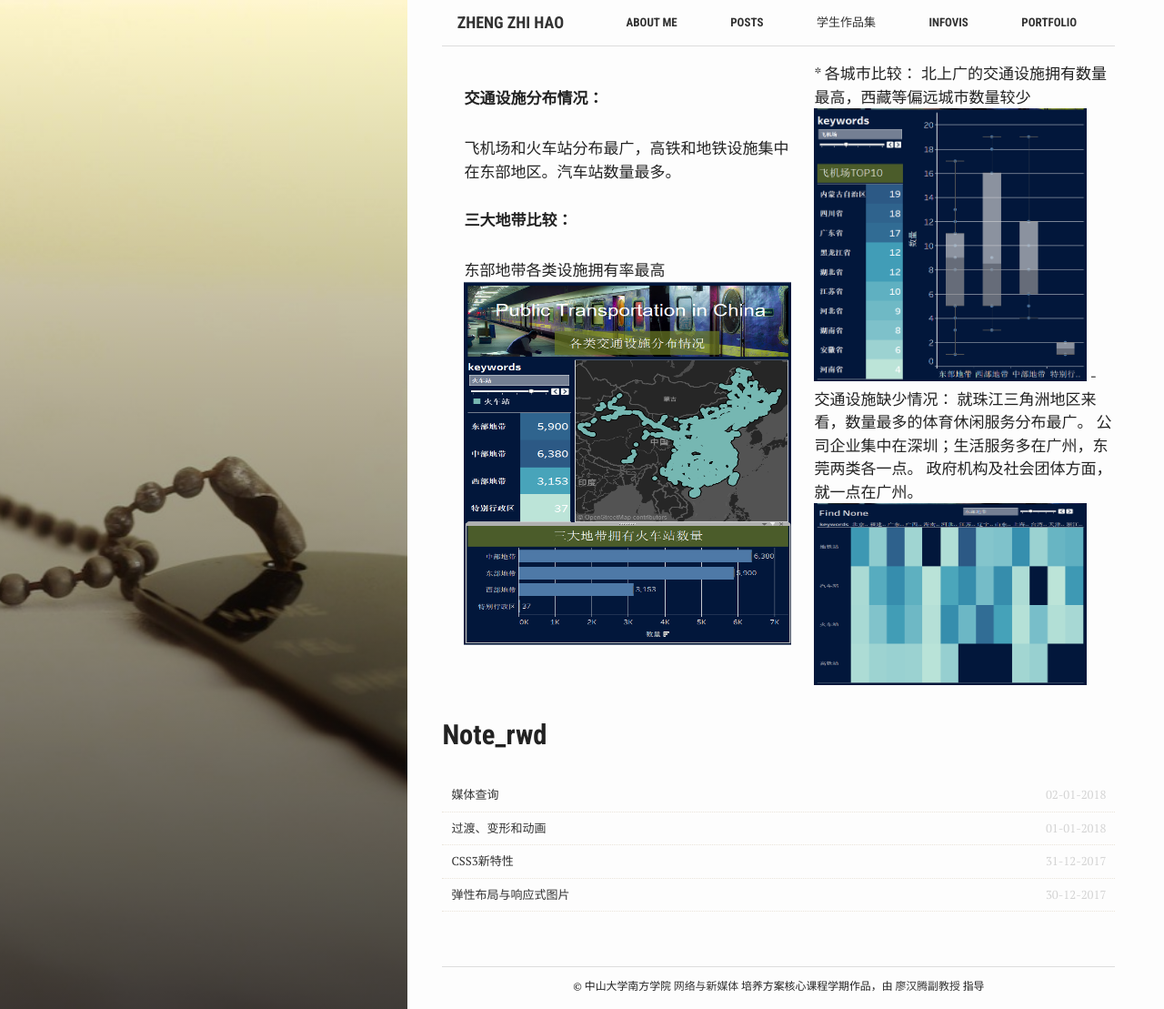
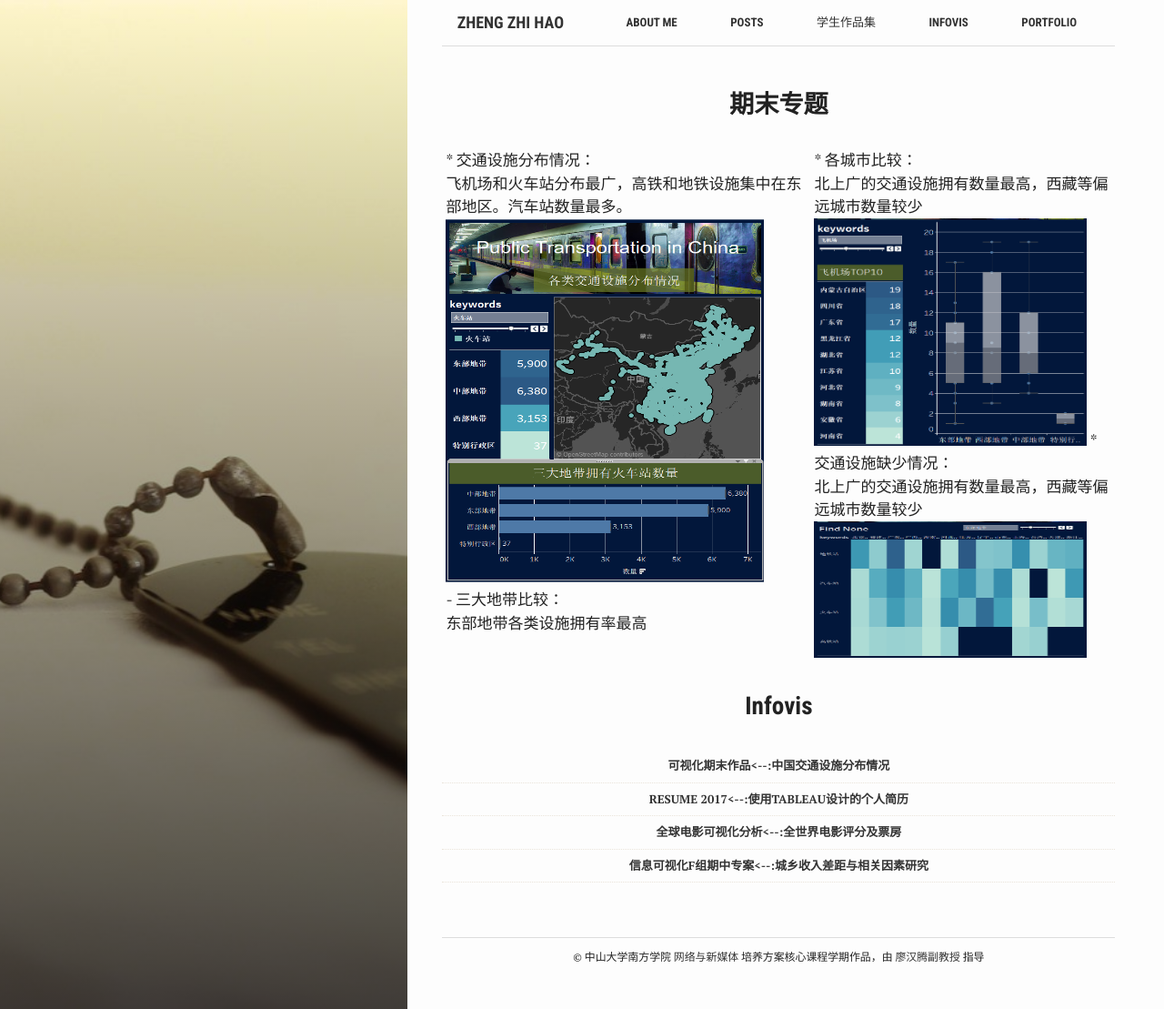
Before and after one commit to gerly1980/Jekyll, a Jekyll site: the page built from portfolio/index.md, in a window 1280 px wide and 1109 px high. Shown: the whole window at 91% size. Built offline with Jekyll 4.4.1, drawn with Linux system fonts in a browser that asks for light colours.

```diff
--- a/assets/_sass/_media-queries.scss
+++ b/assets/_sass/_media-queries.scss
@@ -182,11 +182,11 @@
 @media print {
   body { font-size: 17px;
   background-color:rgba(203,236,255,1);
-  padding:15mm 10mm  15mm  10mm ;}
+  padding:5mm 5mm 5mm 5mm;}
 
   h1 { font-size: 2em; }
   h2 { font-size: 1.8em; }
-  h3 { font-size: 1.6em; }
+  h3 { font-size: 1.4em; }
   h4 { font-size: 1.3em; }
   h5 { font-size: 1em; }
   h6 { font-size: .8em; }
--- a/portfolio/index.md
+++ b/portfolio/index.md
@@ -20,46 +20,37 @@
 <link rel="stylesheet" href="/portfolio/style.css">
 </head>
 <body>
+<h3>期末专题</h3>
 <div class="flexbox-container">
 	<div class="left" >
-<div class="col-sm-7" markdown="1"><!-- left -->
-##### 交通设施分布情况：
-飞机场和火车站分布最广，高铁和地铁设施集中在东部地区。汽车站数量最多。
-##### 三大地带比较：
-东部地带各类设施拥有率最高
-<img src="/portfolio/image/fenbu.jpg" alt="The picture of blog page" width="360px" height="400px">
-
-</div>
+* 交通设施分布情况：<br>飞机场和火车站分布最广，高铁和地铁设施集中在东部地区。汽车站数量最多。
+<img src="/portfolio/image/fenbu.jpg" alt="The picture of blog page" width="350px" height="400px">
+<br>- 三大地带比较：<br>东部地带各类设施拥有率最高
 	</div>
 	<div class="right">
-* 各城市比较：
-北上广的交通设施拥有数量最高，西藏等偏远城市数量较少
-<img src="/portfolio/image/shuliang.jpg" alt="The picture of blog page" width="300px" height="300px">
+* 各城市比较：<br>北上广的交通设施拥有数量最高，西藏等偏远城市数量较少
+<img src="/portfolio/image/shuliang.jpg" alt="The picture of blog page" width="300px" height="250px">
 
-- 交通设施缺少情况：
-就珠江三角洲地区来看，数量最多的体育休闲服务分布最广。
-公司企业集中在深圳；生活服务多在广州，东莞两类各一点。
-政府机构及社会团体方面，就一点在广州。
-<img src="/portfolio/image/none.jpg" alt="The picture of blog page" width="300px" height="200px">
+* 交通设施缺少情况：<br>北上广的交通设施拥有数量最高，西藏等偏远城市数量较少
+<img src="/portfolio/image/none.jpg" alt="The picture of blog page" width="300px" height="150px">
 
 	</div>
 </div>
 {% for tag in site.tags %}
   {% assign t = tag | first %}
   {% assign posts = tag | last %}
-{% if tag contains 'note_rwd' %}
-  <h2 class="category-key" id="{{ t | downcase }}">{{ t | capitalize }}</h2>
+{% if tag contains 'infovis' %}
+  <h3 class="category-key" id="{{ t | downcase }}">{{ t | capitalize }}</h3>
 {% endif %}
   <ul class="year">
     {% for post in posts %}
-      {% if post.tags contains "note_rwd" %}
+      {% if post.tags contains "infovis" %}
         <li>
           {% if post.lastmod %}
             <a href="{{ post.url | relative_url}}">{{ post.title }}</a>
             <span class="date">{{ post.lastmod | date: "%d-%m-%Y"  }}</span>
           {% else %}
-            <a href="{{ post.url | relative_url}}">{{ post.title }}</a>
-            <span class="date">{{ post.date | date: "%d-%m-%Y"  }}</span>
+            <a class="infovis" href="{{ post.url | relative_url}}">{{ post.title }}:{{ post.description }}</a>
           {% endif %}
         </li>
       {% endif %}
--- a/portfolio/style.css
+++ b/portfolio/style.css
@@ -6,7 +6,7 @@
 }
 .flexbox-container > .left {
 	width: 55%;
-	padding: 0 24px;
+	padding: 0 4px;
 
 }
 .flexbox-container > .right {
@@ -23,3 +23,13 @@
 	padding: .2rem .2rem;
 	border: 1px dashed black;
 }
+/*这个是用在可视化里面的，为了让超链接居中，但又不用在其他地方*/
+.infovis{
+display:block;
+font-weight:bold;
+text-align:center;
+text-decoration:none;
+}
+h3{
+text-align:center;
+}
```
Also changed, not shown: _posts/2016-06-28-welcome-to-jekyll.markdown (deleted, +0 -29 lines), _posts/2016-06-29-es6.md (deleted, +0 -40 lines), _posts/2017-12-31-web.md (deleted, +0 -37 lines), infovis/infovis.md (+1 -1 lines).
